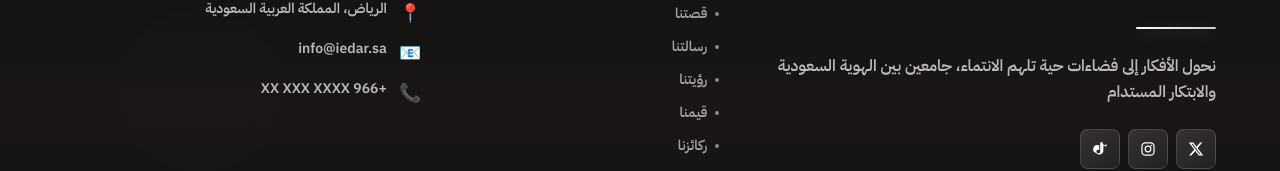
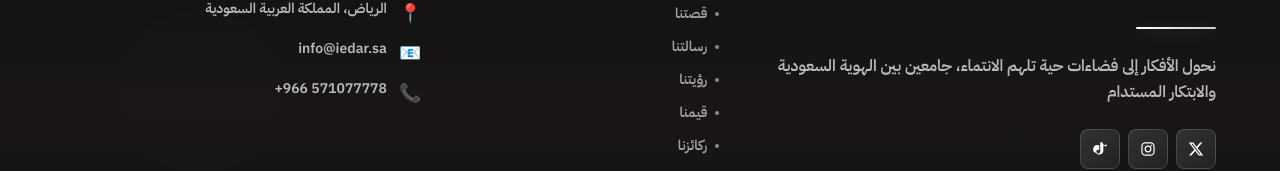
Before and after one commit to MorhafGhziel/Idear_Landing, a Next.js app: page / in a window 1280 px wide. Shown: the part 5193-5364 px from the top of the page. Built offline with nearby package versions, Linux system fonts and the light colour scheme.

Commit message:
added contact number in footer

```diff
--- a/components/Footer.tsx
+++ b/components/Footer.tsx
@@ -64,7 +64,7 @@ const SOCIAL_LINKS: SocialLink[] = [
 const CONTACT_INFO = [
   { icon: "📍", text: "الرياض، المملكة العربية السعودية" },
   { icon: "📧", text: "info@iedar.sa" },
-  { icon: "📞", text: "+966 XX XXX XXXX" },
+  { icon: "📞", text: "+966 571077778" },
 ];
 
 export default function Footer() {
@@ -289,7 +289,10 @@ export default function Footer() {
                       </span>
                       <span
                         className="text-white/70 group-hover:text-white/90 text-sm"
-                        style={{ transition: "color 0.15s ease-out" }}
+                        style={{
+                          transition: "color 0.15s ease-out",
+                          direction: info.icon === "📞" ? "ltr" : "rtl",
+                        }}
                       >
                         {info.text}
                       </span>
```
